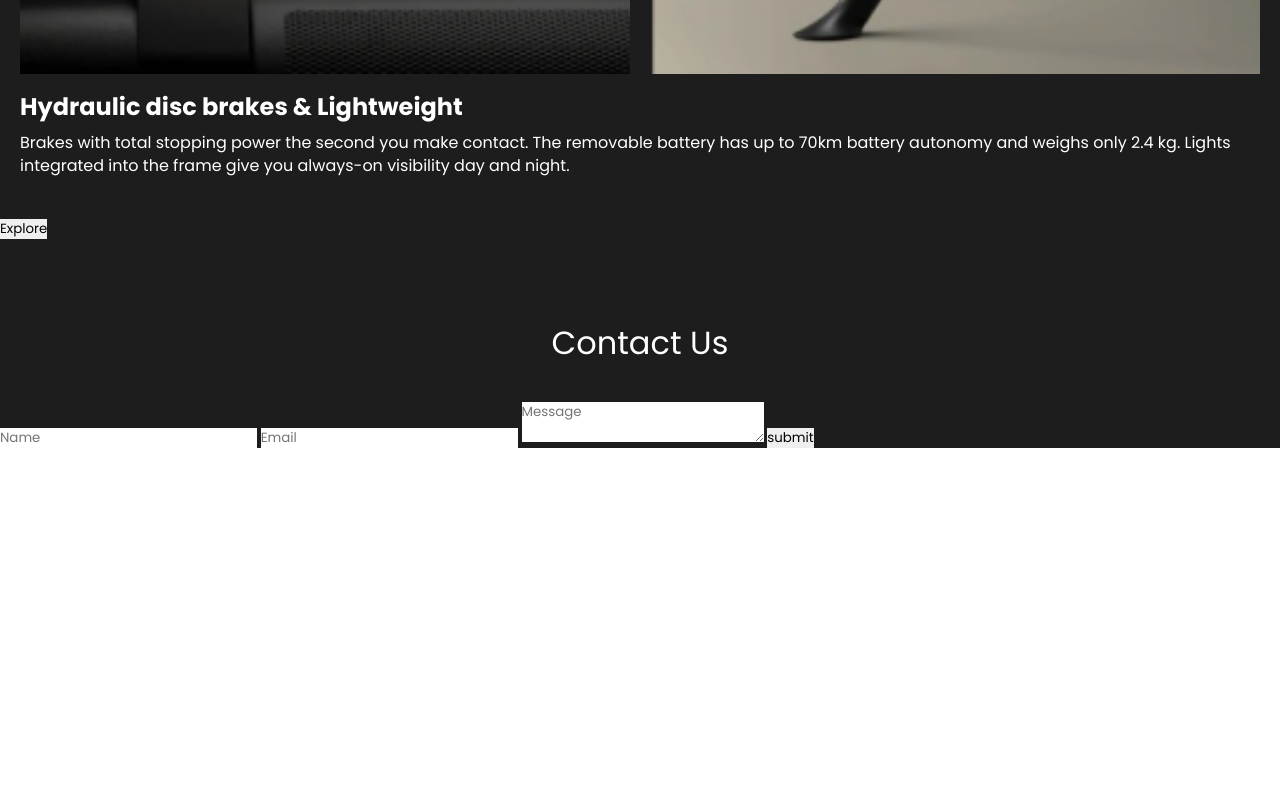
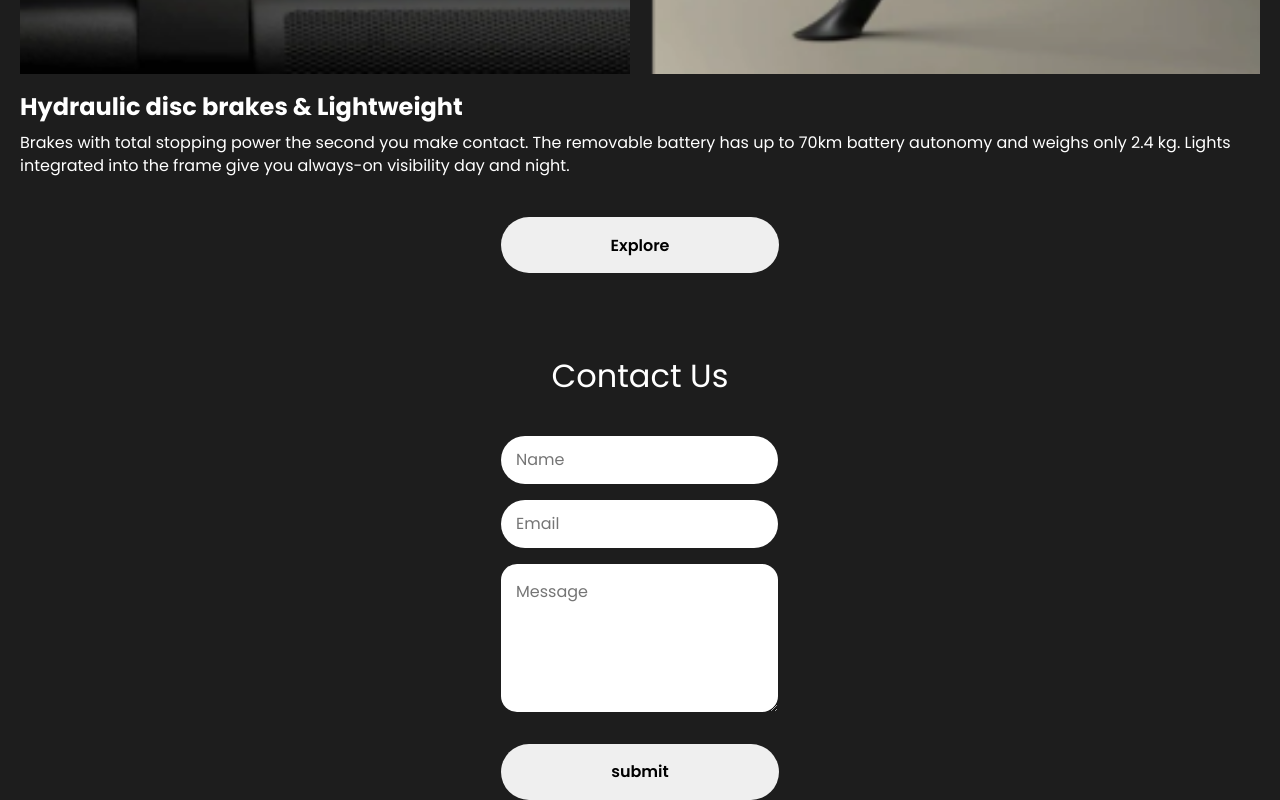
Before and after one commit to MxxPxn/landing_page, a website: page index.html in a window 1280 px wide. Shown: the part 6345-7145 px from the top of the page. Before the commit the page ends 6793 px from the top, so only its background shows below. Drawn offline with Linux system fonts and the light colour scheme.

Commit message:
style form

```diff
--- a/#source/scss/style.scss
+++ b/#source/scss/style.scss
@@ -289,10 +289,12 @@ body{
 
 
 }
- .details{
+/*#endregion*/
+/*#region details*/
+
+.details{
         &__content{
             margin-bottom: 40px;
-
         }
 
         &__image{
@@ -323,6 +325,19 @@ body{
 
 
         }
+
+
+    }
+    .btn{
+        display: block;
+        width: 278px;
+        height: 56px;
+        border-radius: 40px;
+        padding: 0 48px;
+        margin: 0 auto;
+        font-size: 16px;
+        font-weight: 600;
+        cursor: pointer;
     }
 .bikes {
     img{
@@ -332,3 +347,43 @@ body{
     }
 }
 /*#endregion*/
+
+.contacts {
+
+
+    &__body {
+        display: flex;
+        justify-content: center;
+    }
+
+    &__form {
+        display: flex;
+        flex-direction: column;
+        justify-content: center;
+
+
+    }
+
+    &__form-name {
+
+    }
+
+    &__form-email {}
+
+    &__form-message{
+        width: 277px;
+        height: 148px;
+        border-radius: 16px;
+        margin-bottom: 32px;
+        padding: 15px;
+        font-size: 16px;
+    }
+}
+.input{
+    width: 277px;
+    height: 48px;
+    border-radius: 40px;
+    margin-bottom: 16px;
+    padding: 15px;
+    font-size: 16px;
+}
```
Also changed, not shown: css/style.css.
